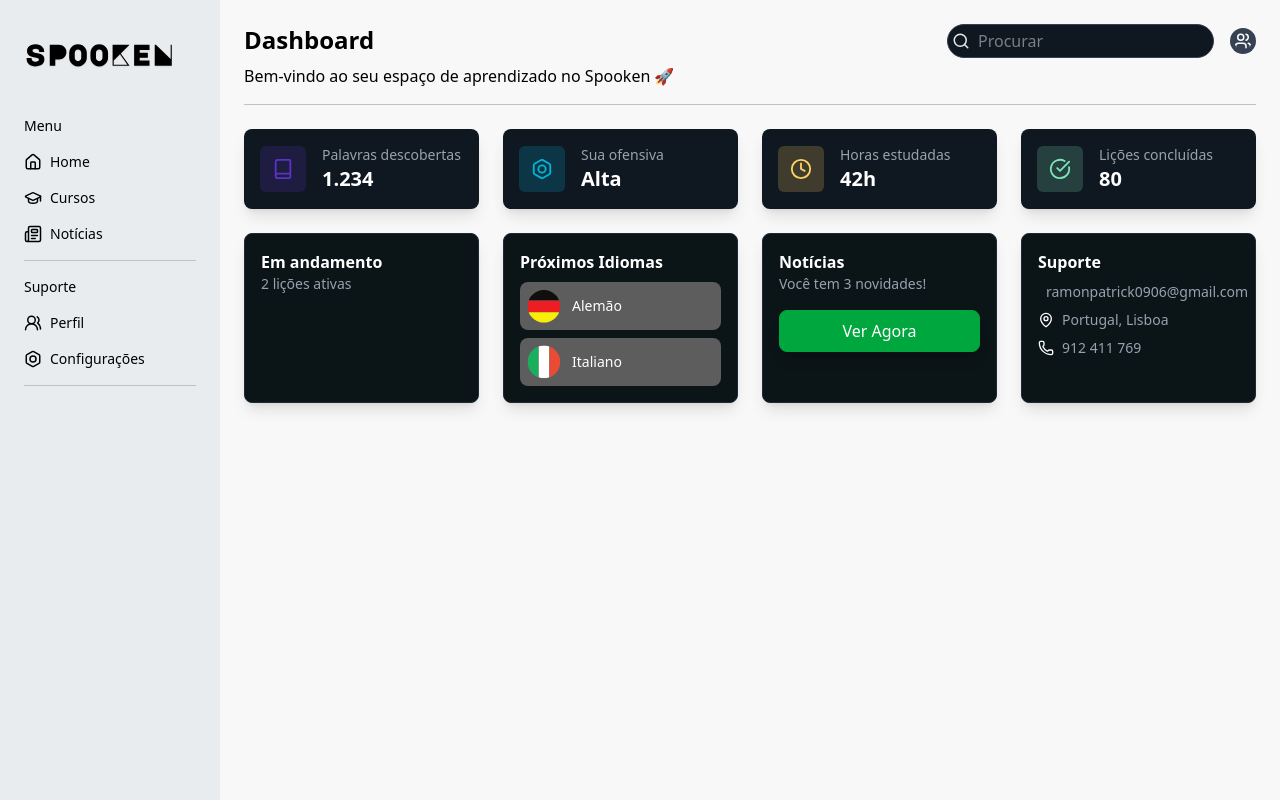
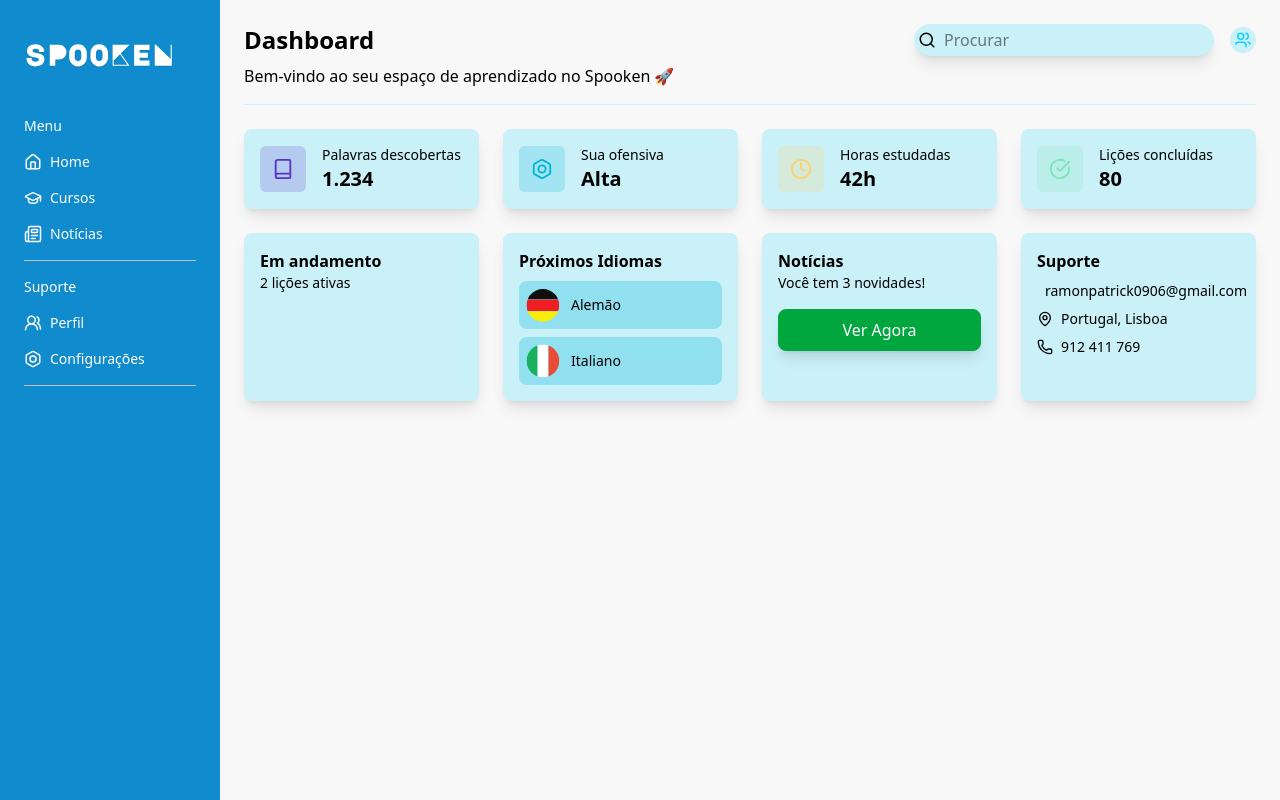
Before and after one commit to ramoncode-exe/spoken-web, a Next.js app: page /dashboard in a window 1280 px wide. Built offline with nearby package versions, Linux system fonts and the light colour scheme.

Commit message:
Improve header dashboard, colors dashboard, improve ux/ui

```diff
--- a/src/app/dashboard/layout.tsx
+++ b/src/app/dashboard/layout.tsx
@@ -1,19 +1,19 @@
 "use client"
 
 import { useState } from "react";
-import Logo from "../../assets/logo-spooken.svg";
+import LogoLight from "../../assets/logo-light.svg";
 import Image from "next/image";
 import Link from "next/link";
-import { House, GraduationCap, Newspaper, UsersRound, Bolt, Menu, X } from "lucide-react";
+import { House, GraduationCap, Newspaper, UsersRound, Bolt } from "lucide-react";
 
 export default function DashboardLayout({ children }: { children: React.ReactNode }) {
     const [open, setOpen] = useState(false);
 
     return (
-        <div className="flex min-h-screen bg-[#e9ecef]">
+        <div className="flex min-h-screen bg-[#108bcd]">
             {/* Sidebar desktop */}
-            <aside className="hidden md:flex text-[#000000] w-[220px] p-6 flex-col">
-                <Image src={Logo} alt="Logo Spooken" className="w-[150px]" />
+            <aside className="hidden md:flex text-[#fff] w-[220px] p-6 flex-col">
+                <Image src={LogoLight} alt="Logo Spooken" className="w-[150px]" />
 
                 <nav className="flex flex-col gap-4 text-sm mt-8">
                     <div className="border-b border-[#c2c2c2]">
@@ -45,60 +45,15 @@ export default function DashboardLayout({ children }: { children: React.ReactNod
                 </nav>
             </aside>
 
-            {/* Sidebar mobile */}
-            {
-                open && (
-                    <>
-                        <div className="fixed inset-0 z-40 bg-black/40 md:hidden" onClick={() => setOpen(false)} />
-                        <aside className="fixed left-0 top-0 bottom-0 z-50 w-64 bg-[#e9ecef] text-[#000000] p-6 md:hidden">
-                            <div className="flex items-center justify-between">
-                                <Image src={Logo} alt="Logo Spooken" className="w-[130px]" />
-                                <button onClick={() => setOpen(false)} className="p-2 rounded bg-white/10">
-                                    <X size={18} />
-                                </button>
-                            </div>
-                            <nav className="flex flex-col gap-4 text-sm mt-6">
-                                <div className="border-b border-[#c2c2c2]">
-                                    <div>
-                                        <h2 className="mb-4">Menu</h2>
-                                    </div>
-                                    <Link href="/dashboard" onClick={() => setOpen(false)} className="flex mb-4 items-center gap-2">
-                                        <House size={18} /> Home
-                                    </Link>
-                                    <Link href="/dashboard/courses" onClick={() => setOpen(false)} className="flex mb-4 items-center gap-2">
-                                        <GraduationCap size={18} /> Cursos
-                                    </Link>
-                                    <Link href="/dashboard/news" onClick={() => setOpen(false)} className="flex items-center mb-4 gap-2">
-                                        <Newspaper size={18} /> Notícias
-                                    </Link>
-                                </div>
-                                <div className="border-b border-[#c2c2c2]">
-                                    <div>
-                                        <h2 className="mb-4">Suporte</h2>
-                                    </div>
-                                    <Link href="/dashboard/perfil" onClick={() => setOpen(false)} className="flex mb-4 items-center gap-2">
-                                        <UsersRound size={18} /> Perfil
-                                    </Link>
-                                    <Link href="/dashboard/settings" onClick={() => setOpen(false)} className="flex items-center mb-4 gap-2">
-                                        <Bolt size={18} /> Configurações
-                                    </Link>
-                                </div>
-                            </nav>
-                        </aside>
-                    </>
-                )
-            }
-
-            {/* Conteúdo das páginas */}
-            <main className="flex-1 p-6 bg-[#f8f8f8] text-white">
-                {/* Topbar mobile */}
-                <div className="md:hidden flex items-center justify-between mb-4">
-                    <button onClick={() => setOpen(true)} className="p-2 rounded bg-[#0f1720]">
-                        <Menu size={20} />
-                    </button>
+            <main className="flex-1 bg-[#f8f8f8]">
+                <div className="md:hidden flex bg-[#108bcd]">
+                    <Image src={LogoLight} alt="Logo Spooken" className="w-[180px] mx-auto" />
                 </div>
 
-                {children}
+                <div className="p-6">
+                    {children}
+                </div>
+
             </main>
         </div >
     );
--- a/src/app/dashboard/news/page.tsx
+++ b/src/app/dashboard/news/page.tsx
@@ -32,11 +32,11 @@ export default function NewsDashboardPage() {
     ]
 
     return (
-        <div className="py-8">
+        <div className="py-8 bg-[url('/bg-dash.svg')] bg-no-repeat bg-contain bg-start">
             <div className="max-w-4xl mx-auto px-4">
-                <header className="text-center mb-6">
+                <header className="text-center mb-6 text-[#000]">
                     <h1 className="text-2xl md:text-3xl font-bold mb-2">Notícias</h1>
-                    <p className="text-sm md:text-base text-gray-300">
+                    <p className="text-sm md:text-base">
                         Todas as notícias, novidades e atualizações do Spooken você pode
                         encontrar nesta seção, então não deixe de acompanhar!
                     </p>
@@ -46,7 +46,7 @@ export default function NewsDashboardPage() {
                     {posts.map((post, idx) => (
                         <article
                             key={idx}
-                            className="bg-[#0b1417] border border-gray-800 shadow-lg rounded-lg overflow-hidden flex flex-col md:flex-row gap-4 p-4"
+                            className="bg-[#CAF0F8] shadow-lg rounded-lg overflow-hidden flex flex-col md:flex-row gap-4 p-4"
                         >
                             <div className="flex-shrink-0 w-full md:w-48">
                                 <Image
@@ -57,11 +57,11 @@ export default function NewsDashboardPage() {
                             </div>
 
                             <div className="flex-1">
-                                <h2 className="text-lg md:text-xl font-extrabold mb-2">
+                                <h2 className="text-lg text-[#000] md:text-xl font-extrabold mb-2">
                                     {post.title}
                                 </h2>
-                                <p className="text-sm md:text-[15px] text-gray-300">{post.body}</p>
-                                <span className="text-[12px] text-gray-500 mt-4">{post.data}</span>
+                                <p className="text-sm md:text-[15px] text-[#161616]">{post.body}</p>
+                                <span className="text-[12px] text-[#202020] mt-4">{post.data}</span>
                             </div>
                         </article>
                     ))}
--- a/src/app/dashboard/page.tsx
+++ b/src/app/dashboard/page.tsx
@@ -41,54 +41,54 @@ export default function DashboardPage() {
 
     return (
         <div className="">
-            <div className='flex justify-between max-md:flex-wrap-reverse border-b border-[#c2c2c2] text-[#000]'>
+            <div className='flex justify-between max-md:flex-wrap border-b border-[#bef3ff] text-[#000]'>
                 <div className='max-md:mt-2'>
                     <h1 className="text-2xl font-bold">Dashboard</h1>
                     <p className="mt-2 mb-4">Bem-vindo ao seu espaço de aprendizado no Spooken 🚀</p>
                 </div>
-                <div className=''>
-                    <div className='flex items-center gap-4'>
-                        <search>
-                            <form className='border border-gray-700 rounded-4xl flex  p-1 bg-[#0f1720] items-center text-gray-200'>
-                                <Search size={18} /><input className='ml-2' name="fsrch" id="fsrch" placeholder="Procurar" />
+                <div className='max-md:hidden'>
+                    <div className='flex items-center gap-4 max-md:mb-4'>
+                        <search className='w-[300px] max-md:w-[200px]'>
+                            <form className='rounded-4xl flex shadow-lg p-1 bg-[#CAF0F8] text-[#000]  items-center'>
+                                <Search size={18} /><input className='ml-2 outline-none' name="fsrch" id="fsrch" placeholder="Procurar" />
                             </form>
                         </search>
-                        <Users className="bg-gray-700 text-white p-1 rounded-full" size={26} />
+                        <Users className="bg-[#CAF0F8] text-[#10d3ff] p-1 rounded-full" size={26} />
                     </div>
                 </div>
             </div>
 
             <div className="grid grid-cols-1 lg:grid-cols-4 gap-6 mt-6">
                 <div className="lg:col-span-4">
-                    <div className="grid grid-cols-1 sm:grid-cols-2 lg:grid-cols-4 gap-6">
-                        <div className="flex items-center gap-4 p-4 rounded-lg bg-[#0f1720] shadow-lg">
+                    <div className="grid grid-cols-1 sm:grid-cols-2 lg:grid-cols-4 gap-6 text-[#000]">
+                        <div className="flex items-center gap-4 p-4 rounded-lg bg-[#CAF0F8] shadow-lg">
                             <div className="p-3 rounded-md bg-[#5a33c2]/20 text-[#5a33c2]"><Book size={22} /></div>
                             <div>
-                                <div className="text-sm text-gray-400">Palavras descobertas</div>
+                                <div className="text-sm">Palavras descobertas</div>
                                 <div className="text-xl font-bold">1.234</div>
                             </div>
                         </div>
 
-                        <div className="flex items-center gap-4 p-4 rounded-lg bg-[#0f1720] shadow-lg">
+                        <div className="flex items-center gap-4 p-4 rounded-lg bg-[#CAF0F8] shadow-lg">
                             <div className="p-3 rounded-md bg-[#00b4d8]/20 text-[#00B4D8]"><Bolt size={22} /></div>
                             <div>
-                                <div className="text-sm text-gray-400">Sua ofensiva</div>
+                                <div className="text-sm">Sua ofensiva</div>
                                 <div className="text-xl font-bold">Alta</div>
                             </div>
                         </div>
 
-                        <div className="flex items-center gap-4 p-4 rounded-lg bg-[#0f1720] shadow-lg">
+                        <div className="flex items-center gap-4 p-4 rounded-lg bg-[#CAF0F8] shadow-lg">
                             <div className="p-3 rounded-md bg-[#ffd166]/20 text-[#ffd166]"><Clock size={22} /></div>
                             <div>
-                                <div className="text-sm text-gray-400">Horas estudadas</div>
+                                <div className="text-sm">Horas estudadas</div>
                                 <div className="text-xl font-bold">42h</div>
                             </div>
                         </div>
 
-                        <div className="flex items-center gap-4 p-4 rounded-lg bg-[#0f1720] shadow-lg">
+                        <div className="flex items-center gap-4 p-4 rounded-lg bg-[#CAF0F8] shadow-lg">
                             <div className="p-3 rounded-md bg-[#7ee4b5]/20 text-[#7ee4b5]"><CheckCircle size={22} /></div>
                             <div>
-                                <div className="text-sm text-gray-400">Lições concluídas</div>
+                                <div className="text-sm">Lições concluídas</div>
                                 <div className="text-xl font-bold">80</div>
                             </div>
                         </div>
@@ -97,20 +97,20 @@ export default function DashboardPage() {
 
                     <div className="grid grid-cols-1 sm:grid-cols-2 lg:grid-cols-4 gap-6 mt-6">
                         {options.map((option, idx) => (
-                            <div key={idx} className="p-4 rounded-lg bg-[#0b1417] border transform hover:-translate-y-1 transition border-gray-800 shadow-lg">
+                            <div key={idx} className="p-4 rounded-lg bg-[#CAF0F8] text-[#000] transform hover:-translate-y-1 transition  shadow-lg">
                                 <h2 className="font-bold">{option.title}</h2>
 
-                                {option.text && <p className="text-sm text-gray-400">{option.text}</p>}
-                                {option.news && <p className='text-sm text-gray-400'>{option.news}</p>}
-                                {option.button && <Link href="/dashboard/news"><button className='w-full border border-green-600 p-2 bg-green-600 mt-4 shadow-lg rounded-lg'>{option.button}</button></Link>}
+                                {option.text && <p className="text-sm">{option.text}</p>}
+                                {option.news && <p className='text-sm'>{option.news}</p>}
+                                {option.button && <Link href="/dashboard/news"><button className='w-full border border-green-600 p-2 bg-green-600 mt-4 text-[#fff] shadow-lg rounded-lg'>{option.button}</button></Link>}
 
                                 {option.imgGermany && (
-                                    <div className='flex items-center gap-2 p-1 rounded-lg mt-2 bg-[#5d5d5d]'>
+                                    <div className='flex items-center gap-2 p-1 rounded-lg mt-2 bg-[#90E0EF]'>
                                         <Image src={option.imgGermany} alt="Bandeira da Alemanha" width={40} /> {option.GermanyIdioma && <p className="text-sm">{option.GermanyIdioma}</p>}
                                     </div>
                                 )}
                                 {option.imgItaly && (
-                                    <div className='flex items-center gap-2 p-1 mt-2 rounded-lg bg-[#5d5d5d]'>
+                                    <div className='flex items-center gap-2 p-1 mt-2 rounded-lg bg-[#90E0EF]'>
                                         <Image src={option.imgItaly} alt="Bandeira da Itália" width={40} /> {option.ItalyIdioma && <p className="text-sm">{option.ItalyIdioma}</p>}
                                     </div>
                                 )}
@@ -118,19 +118,19 @@ export default function DashboardPage() {
 
                                 {option.iconEmail && (
                                     <div className='flex items-center gap-2 mt-2'>
-                                        <option.iconEmail size={16} /> {option.textEmail && <p className="text-sm text-gray-400">{option.textEmail}</p>}
+                                        <option.iconEmail size={16} /> {option.textEmail && <p className="text-sm">{option.textEmail}</p>}
                                     </div>
                                 )}
 
                                 {option.iconLocation && (
                                     <div className='flex items-center gap-2 mt-2'>
-                                        <option.iconLocation size={16} /> {option.textLocation && <p className='text-sm text-gray-400'>{option.textLocation}</p>}
+                                        <option.iconLocation size={16} /> {option.textLocation && <p className='text-sm'>{option.textLocation}</p>}
                                     </div>
                                 )}
 
                                 {option.iconPhone && (
                                     <div className='flex items-center gap-2 mt-2'>
-                                        <option.iconPhone size={16} /> {option.textPhone && <p className='text-sm text-gray-400'>{option.textPhone}</p>}
+                                        <option.iconPhone size={16} /> {option.textPhone && <p className='text-sm'>{option.textPhone}</p>}
                                     </div>
                                 )}
 
--- a/src/app/dashboard/settings/page.tsx
+++ b/src/app/dashboard/settings/page.tsx
@@ -8,7 +8,7 @@ export default function SettingsDashboardPage() {
 
     return (
         <div className="p-6">
-            <div className="max-w-4xl mx-auto border border-[#c2c2c2]  rounded-lg shadow p-6 text-[#000]">
+            <div className="max-w-4xl mx-auto bg-[#CAF0F8]  rounded-lg shadow p-6 text-[#000]">
                 <h1 className="text-2xl font-semibold mb-4">Configurações da Conta</h1>
 
                 <div className="grid grid-cols-1 md:grid-cols-2 gap-6">
```
